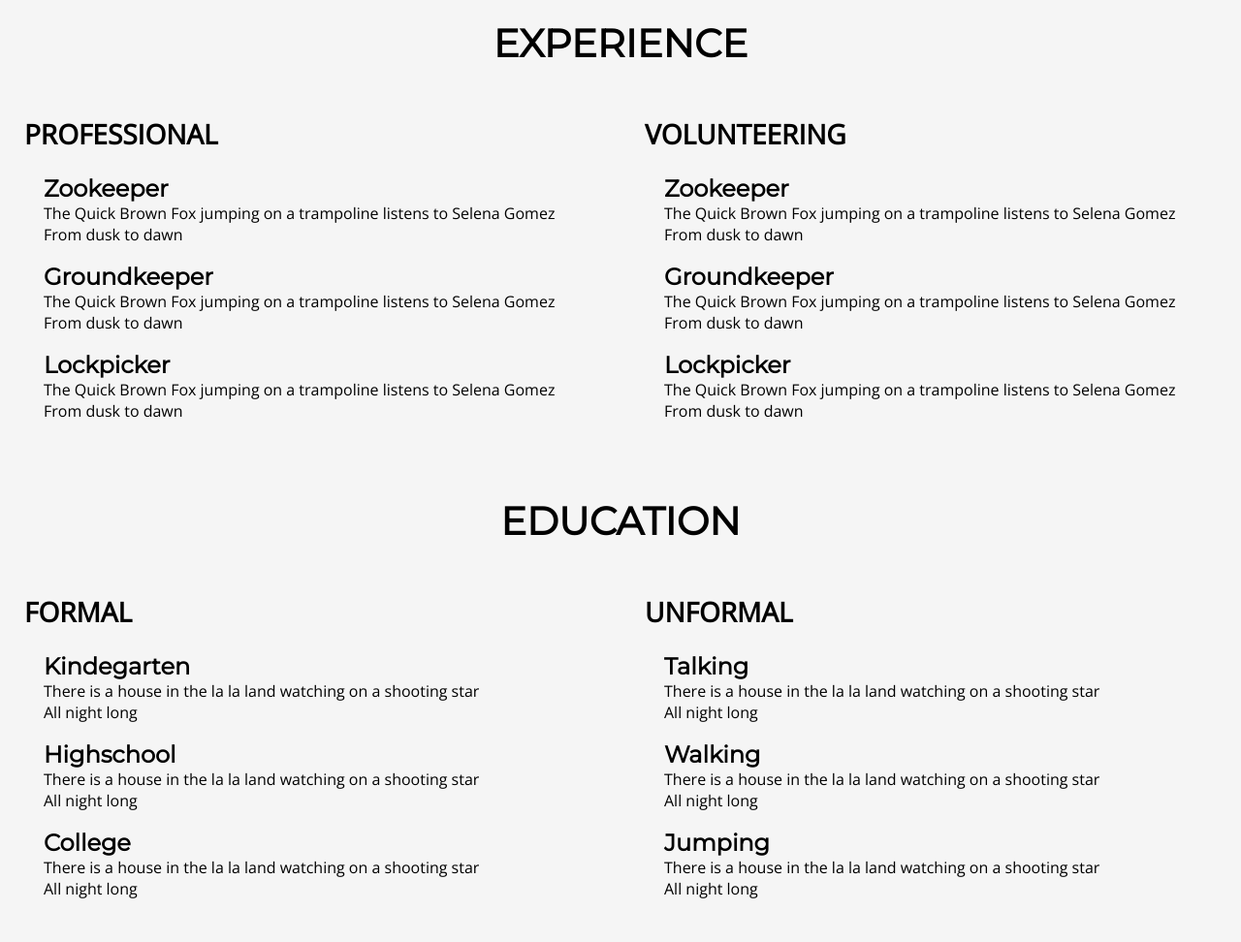
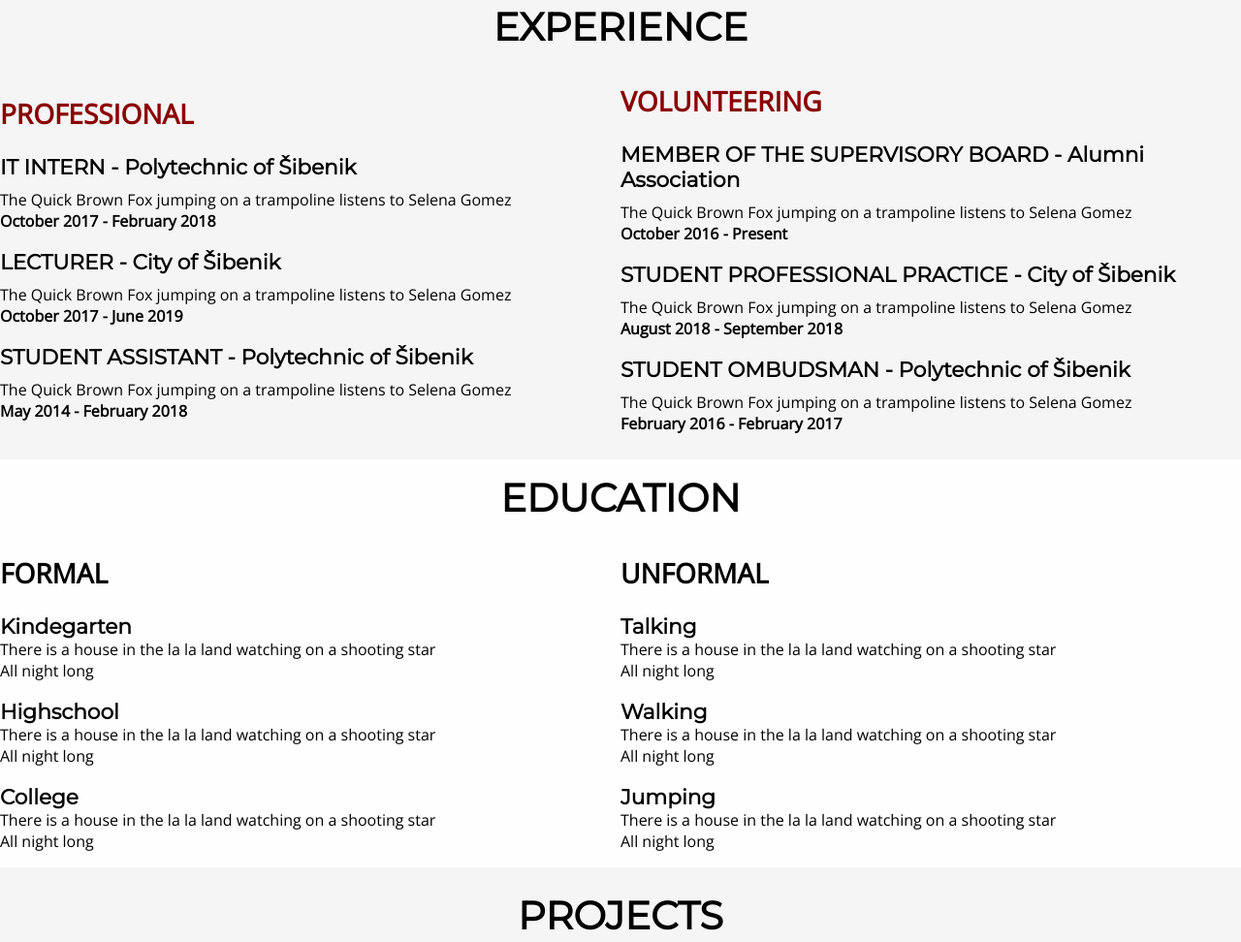
Before and after one commit to ivanbumbak/cv, a plain HTML site: page index.html in a window 1280 px wide. Shown: the part 686-1658 px from the top of the page at 97% size. Drawn offline with nearby package versions, Linux system fonts and the light colour scheme.

Commit message:
Add files via upload

```diff
--- a/index.html
+++ b/index.html
@@ -87,33 +87,33 @@
       <div class="container">
         <!-- Professional experience section -->
           <div class="section-half">
-            <h2>Professional</h2>
+            <h2 id="job-category">Professional</h2>
             <ul>
-              <li>Zookeeper</li>
-              <p>The Quick Brown Fox jumping on a trampoline listens to Selena Gomez
-                <br>From dusk to dawn</p><br>
-              <li>Groundkeeper</li>
-              <p>The Quick Brown Fox jumping on a trampoline listens to Selena Gomez
-                <br>From dusk to dawn</p><br>
-              <li>Lockpicker</li>
-              <p>The Quick Brown Fox jumping on a trampoline listens to Selena Gomez
-                <br>From dusk to dawn</p>
+              <li>IT INTERN - Polytechnic of Šibenik</li>
+              <p id="job-description">The Quick Brown Fox jumping on a trampoline listens to Selena Gomez
+                <br><span id="job-duration">October 2017 - February 2018</span></p><br>
+              <li>LECTURER - City of Šibenik</li>
+              <p id="job-description">The Quick Brown Fox jumping on a trampoline listens to Selena Gomez
+                <br><span id="job-duration">October 2017 - June 2019</span></p><br>
+              <li>STUDENT ASSISTANT - Polytechnic of Šibenik</li>
+              <p id="job-description">The Quick Brown Fox jumping on a trampoline listens to Selena Gomez
+                <br><span id="job-duration">May 2014 - February 2018</span></p>
             </ul>
         </div>
 
           <!-- Volunteering experience section -->
           <div class="section-half">
-            <h2>Volunteering</h2>
+            <h2 id="job-category">Volunteering</h2>
             <ul>
-              <li>Zookeeper</li>
-              <p>The Quick Brown Fox jumping on a trampoline listens to Selena Gomez
-                <br>From dusk to dawn</p><br>
-              <li>Groundkeeper</li>
-              <p>The Quick Brown Fox jumping on a trampoline listens to Selena Gomez
-                <br>From dusk to dawn</p><br>
-              <li>Lockpicker</li>
-              <p>The Quick Brown Fox jumping on a trampoline listens to Selena Gomez
-                <br>From dusk to dawn</p>
+              <li>MEMBER OF THE SUPERVISORY BOARD - Alumni Association</li>
+              <p id="job-description">The Quick Brown Fox jumping on a trampoline listens to Selena Gomez
+                <br><span id="job-duration">October 2016 - Present</span></p><br>
+              <li>STUDENT PROFESSIONAL PRACTICE - City of Šibenik</li>
+              <p id="job-description">The Quick Brown Fox jumping on a trampoline listens to Selena Gomez
+                <br><span id="job-duration">August 2018 - September 2018</span></p><br>
+              <li>STUDENT OMBUDSMAN - Polytechnic of Šibenik</li>
+              <p id="job-description">The Quick Brown Fox jumping on a trampoline listens to Selena Gomez
+                <br><span id="job-duration">February 2016 - February 2017</span></p>
             </ul>
           </div>
       </div>
--- a/style/style.css
+++ b/style/style.css
@@ -2,6 +2,10 @@ body {
   margin: 0;
   padding: 0;
   background-color: #f5f5f5;
+}
+
+h1 {
+  margin: 10px 0;
 }
 
 p {
@@ -11,6 +15,10 @@ p {
 a {
   text-decoration: none;
   color: #000;
+}
+
+ul {
+  padding: 0;
 }
 
 .container {
@@ -132,13 +140,6 @@ a {
   line-height: 1.5;
 }
 
-/* Job status styling */
-#job-status {
-  text-decoration: underline;
-  font-weight: 600;
-  color: #8a0000;
-}
-
 /* Social icons settings */
 #social-icons i {
   color: #1a1a1a;
@@ -170,6 +171,10 @@ a {
   text-align: center;
 }
 
+.education-section {
+  background-color: #fefefe;
+}
+
 .experience-section h1,
 .education-section h1,
 .projects-section h1 {
@@ -178,29 +183,50 @@ a {
   text-transform: uppercase;
 }
 
+#education, #projects {
+  padding-top: 15px;
+}
+
 /* Default section half settings */
 .section-half {
   width: 50%;
   text-align: left;
-  margin-bottom: 35px;
 }
 
 .section-half h2 {
   font-family: 'Open Sans', sans-serif;
   font-size: 1.75em;
-  padding-left: 25px;
   text-transform: uppercase;
 }
 
 .section-half ul {
   list-style-type: none;
-  margin-left: 5px;
 }
 
 .section-half li {
   font-family: 'Montserrat', sans-serif;
-  font-size: 1.5em;
+  font-size: 1.35em;
   font-weight: 700;
+}
+
+/* Job status, category, duration and description styling */
+#job-status {
+  text-decoration: underline;
+  font-weight: 600;
+  color: #8a0000;
+}
+
+#job-category {
+  color: #8a0000;
+}
+
+#job-duration {
+  font-weight: 600;
+  font-size: 1em;
+}
+
+#job-description {
+  margin-top: 10px;
 }
 
 .section-half p {
```
